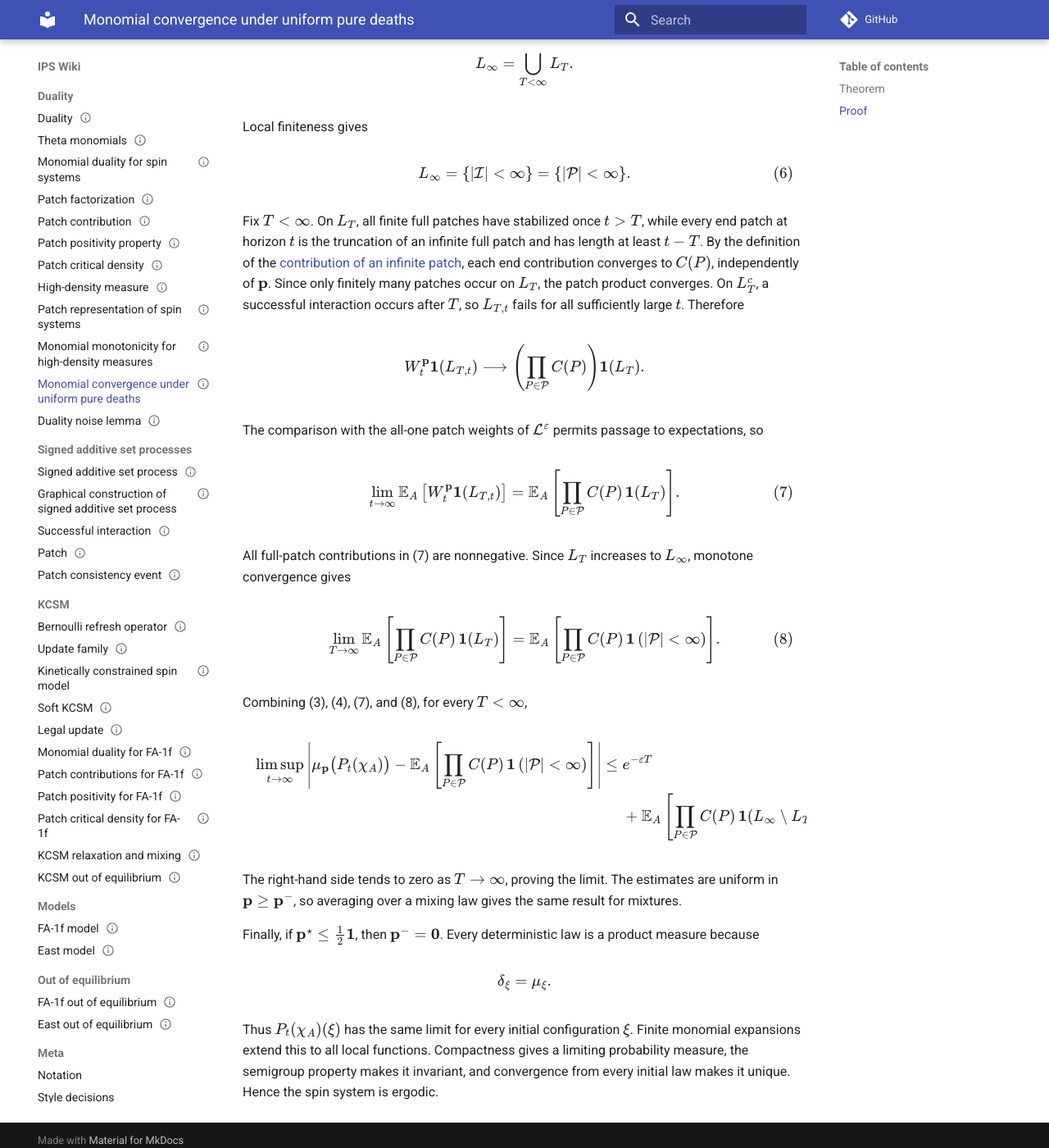
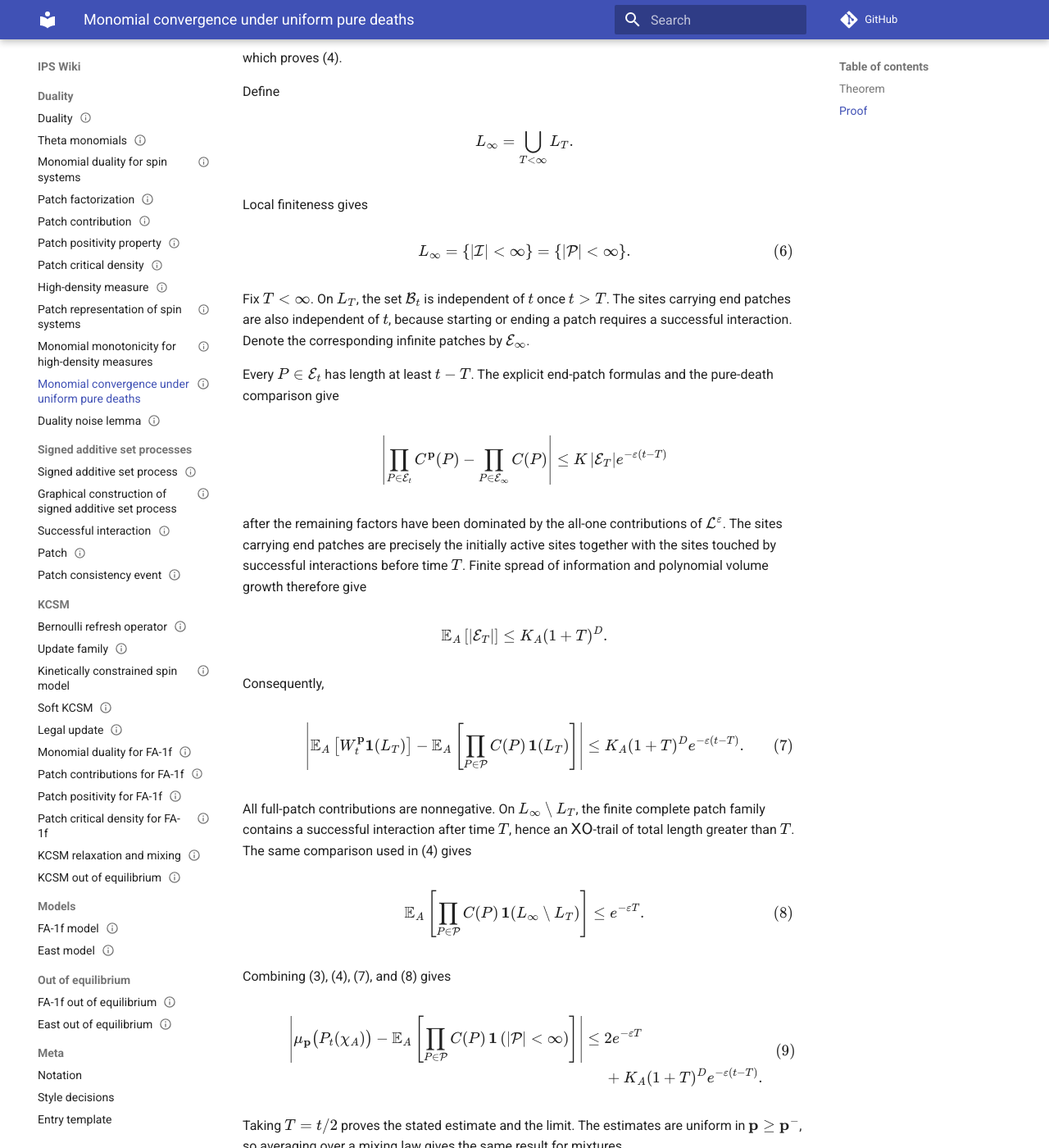
Before and after one commit to maciejgluchowski86-beep/ips-wiki, an MkDocs documentation site: the page built from docs/entries/monomial-convergence-under-uniform-pure-deaths.md, in a window 1280 px wide and 1400 px high, scrolled down 3229 px. Shown: the whole window at 82% size. Built offline with MkDocs 1.6.1 and Material for MkDocs 9.7.7, drawn with Linux system fonts in a browser that asks for light colours; comment, search, counter and statistics services are not loaded; some of the changed text lies outside the part shown.

Commit message:
Clean up pure-death convergence proof

```diff
--- a/docs/entries/monomial-convergence-under-uniform-pure-deaths.md
+++ b/docs/entries/monomial-convergence-under-uniform-pure-deaths.md
@@ -10,13 +10,13 @@ tags:
 
 # Monomial convergence under uniform pure deaths
 
-For a patch-positive spin system with a uniform pure-death component, evolved [monomials](monomials.md) have a common limit for a class of Bernoulli product initial laws extending below the patch critical density. The limit is the contribution of the finite complete patch families.
+For a patch-positive spin system with a uniform pure-death component, evolved [monomials](monomials.md) have a common limit for a class of Bernoulli product initial laws extending below the patch critical density. On a polynomial-growth lattice the convergence is exponential, up to a polynomial prefactor. The limit is the contribution of the finite complete patch families.
 
 **References.** None yet.
 
 ## Theorem
 
-Let \(\cL\) be the generator of a spin system with the [patch positivity property](patch-positivity-property.md), and suppose that there is \(\varepsilon>0\) such that
+Let \(\Lambda\) be a [polynomial-growth lattice](polynomial-growth-lattice.md) with exponent \(D\), and let \(\cL\) be the generator of a uniformly bounded finite-range spin system with the [patch positivity property](patch-positivity-property.md). Suppose that there is \(\varepsilon>0\) such that
 
 $$
 c_i^1(\xi)\ge\varepsilon
@@ -60,13 +60,28 @@ $$
 
 Here \(\mathcal P\) is the full [patch](patch.md) family of the signed dual started from \(A\), and the integrand is defined to be zero when \(\left|\mathcal P\right|=\infty\). The right-hand side is independent of \(\mathbf p\). Consequently, the same limit holds for every mixture of Bernoulli product measures supported on profiles above \(\mathbf p^-\).
 
+Moreover, there is \(K_A<\infty\) such that
+
+$$
+\left|
+\mu_{\mathbf p}\bigl(P_t(\chi_A)\bigr)
+-
+\mathbb E_A\left[
+\prod_{P\in\mathcal P}C(P)\,
+\ind\left(\left|\mathcal P\right|<\infty\right)
+\right]
+\right|
+\le
+K_A(1+t)^D e^{-\varepsilon t/2}.
+$$
+
 If
 
 $$
 \mathbf p^\star\le\frac12\mathbf 1,
 $$
 
-then the spin system is [ergodic](ergodicity.md).
+then the spin system is uniformly exponentially [ergodic](ergodicity.md) on local functions.
 
 ## Proof
 
@@ -132,24 +147,12 @@ L_T
 \right\}.
 $$
 
-At horizon \(t>T\), write
-
-$$
-L_{T,t}
-=
-\left\{
-\text{no successful interactions occur between times }T\text{ and }t
-\right\}.
-$$
-
-These events decrease to \(L_T\) as \(t\to\infty\). We split (3) using \(L_{T,t}\), which is determined by the successful-interaction skeleton up to the current horizon.
-
 We first prove
 
 $$
 \left|
 \mathbb E_A\left[
-W_t^{\mathbf p}\ind(L_{T,t}^c)
+W_t^{\mathbf p}\ind(L_T^c)
 \right]
 \right|
 \le
@@ -173,13 +176,13 @@ e^{-\varepsilon u}
 e^{-\varepsilon T}.
 $$
 
-Thus the trail supplies the required exponential factor. Equations (1) and (2) dominate all remaining factors by the nonnegative all-one patch weight of \(\cL^\varepsilon\). Therefore
+If \(u>t\), the trail crosses the time horizon. Up to time \(t\) it consists of \(\mathsf{XO}\) patches followed by one active end patch, and its total length is \(t>T\). Applying the noise comparison before integrating the final active patch again gives a factor at most \(e^{-\varepsilon T}\). Thus in both cases the trail supplies the required exponential factor. Equations (1) and (2) dominate all remaining factors by the nonnegative all-one patch weight of \(\cL^\varepsilon\). Therefore
 
 $$
 \begin{aligned}
 \left|
 \mathbb E_A\left[
-W_t^{\mathbf p}\ind(L_{T,t}^c)
+W_t^{\mathbf p}\ind(L_T^c)
 \right]
 \right|
 &\le
@@ -216,53 +219,63 @@ L_\infty
 \tag{6}
 $$
 
-Fix \(T<\infty\). On \(L_T\), all finite full patches have stabilized once \(t>T\), while every end patch at horizon \(t\) is the truncation of an infinite full patch and has length at least \(t-T\). By the definition of the [contribution of an infinite patch](patch-contribution.md#contributions-of-full-patches), each end contribution converges to \(C(P)\), independently of \(\mathbf p\). Since only finitely many patches occur on \(L_T\), the patch product converges. On \(L_T^c\), a successful interaction occurs after \(T\), so \(L_{T,t}\) fails for all sufficiently large \(t\). Therefore
+Fix \(T<\infty\). On \(L_T\), the set \(\mathcal B_t\) is independent of \(t\) once \(t>T\). The sites carrying end patches are also independent of \(t\), because starting or ending a patch requires a successful interaction. Denote the corresponding infinite patches by \(\mathcal E_\infty\).
+
+Every \(P\in\mathcal E_t\) has length at least \(t-T\). The explicit end-patch formulas and the pure-death comparison give
 
 $$
-W_t^{\mathbf p}\ind(L_{T,t})
-\longrightarrow
-\left(
-\prod_{P\in\mathcal P}C(P)
-\right)
-\ind(L_T).
+\left|
+\prod_{P\in\mathcal E_t}C^{\mathbf p}(P)
+-
+\prod_{P\in\mathcal E_\infty}C(P)
+\right|
+\le
+K\left|\mathcal E_T\right|
+e^{-\varepsilon(t-T)}
 $$
 
-The comparison with the all-one patch weights of \(\cL^\varepsilon\) permits passage to expectations, so
+after the remaining factors have been dominated by the all-one contributions of \(\cL^\varepsilon\). The sites carrying end patches are precisely the initially active sites together with the sites touched by successful interactions before time \(T\). Finite spread of information and polynomial volume growth therefore give
 
 $$
-\lim_{t\to\infty}
-\mathbb E_A\left[
-W_t^{\mathbf p}\ind(L_{T,t})
-\right]
-=
-\mathbb E_A\left[
-\prod_{P\in\mathcal P}C(P)\,
-\ind(L_T)
-\right].
-\tag{7}
+\mathbb E_A\left[\left|\mathcal E_T\right|\right]
+\le
+K_A(1+T)^D.
 $$
 
-All full-patch contributions in (7) are nonnegative. Since \(L_T\) increases to \(L_\infty\), monotone convergence gives
+Consequently,
 
 $$
-\lim_{T\to\infty}
+\left|
+\mathbb E_A\left[
+W_t^{\mathbf p}\ind(L_T)
+\right]
+-
 \mathbb E_A\left[
 \prod_{P\in\mathcal P}C(P)\,
 \ind(L_T)
 \right]
-=
+\right|
+\le
+K_A(1+T)^D e^{-\varepsilon(t-T)}.
+\tag{7}
+$$
+
+All full-patch contributions are nonnegative. On \(L_\infty\setminus L_T\), the finite complete patch family contains a successful interaction after time \(T\), hence an \(\mathsf{XO}\)-trail of total length greater than \(T\). The same comparison used in (4) gives
+
+$$
 \mathbb E_A\left[
 \prod_{P\in\mathcal P}C(P)\,
-\ind\left(\left|\mathcal P\right|<\infty\right)
-\right].
+\ind(L_\infty\setminus L_T)
+\right]
+\le
+e^{-\varepsilon T}.
 \tag{8}
 $$
 
-Combining (3), (4), (7), and (8), for every \(T<\infty\),
+Combining (3), (4), (7), and (8) gives
 
 $$
 \begin{aligned}
-\limsup_{t\to\infty}
 \left|
 \mu_{\mathbf p}\bigl(P_t(\chi_A)\bigr)
 -
@@ -272,17 +285,15 @@ $$
 \right]
 \right|
 \le{}&
-e^{-\varepsilon T}
+2e^{-\varepsilon T}
 \\
 &+
-\mathbb E_A\left[
-\prod_{P\in\mathcal P}C(P)\,
-\ind(L_\infty\setminus L_T)
-\right].
+K_A(1+T)^D e^{-\varepsilon(t-T)}.
 \end{aligned}
+\tag{9}
 $$
 
-The right-hand side tends to zero as \(T\to\infty\), proving the limit. The estimates are uniform in \(\mathbf p\ge\mathbf p^-\), so averaging over a mixing law gives the same result for mixtures.
+Taking \(T=t/2\) proves the stated estimate and the limit. The estimates are uniform in \(\mathbf p\ge\mathbf p^-\), so averaging over a mixing law gives the same result for mixtures.
 
 Finally, if \(\mathbf p^\star\le\frac12\mathbf 1\), then \(\mathbf p^-=\mathbf 0\). Every deterministic law is a product measure because
 
@@ -290,4 +301,4 @@ $$
 \delta_\xi=\mu_{\mathbf \xi}.
 $$
 
-Thus \(P_t(\chi_A)(\xi)\) has the same limit for every initial configuration \(\xi\). Finite monomial expansions extend this to all local functions. Compactness gives a limiting probability measure, the semigroup property makes it invariant, and convergence from every initial law makes it unique. Hence the spin system is ergodic.
+Thus \(P_t(\chi_A)(\xi)\) has the same limit for every initial configuration \(\xi\), with a bound uniform in \(\xi\). Finite monomial expansions extend this to all local functions. Compactness gives a limiting probability measure, the semigroup property makes it invariant, and convergence from every initial law makes it unique. Absorbing the polynomial factor into a slightly smaller exponential rate proves uniform exponential ergodicity on local functions.
```
Also changed, not shown: other parts of docs/entries/monomial-convergence-under-uniform-pure-deaths.md (+1 -1 lines), docs/entries/ergodicity.md (+1 -1 lines), docs/entries/patch-contribution.md (+9 -1 lines), project-state.md (+1 -1 lines).
